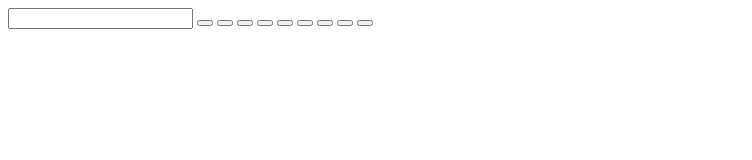
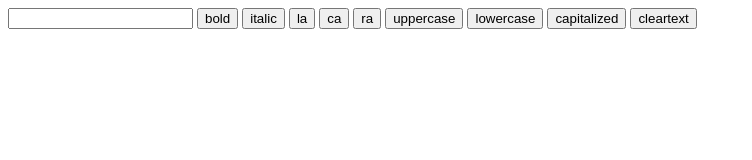
Before and after one commit to Jcain617/D10, a plain HTML site: page index.html in a window 1280 px wide. Shown: the whole page, without its empty margins (0-752 px from the left). Drawn offline with Linux system fonts and the light colour scheme.

Commit message:
updated buttons

```diff
--- a/index.html
+++ b/index.html
@@ -8,15 +8,15 @@
 <body>
     <div>
         <input>
-        <button type="button"></button>
-        <button type="button"></button>
-        <button type="button"></button>
-        <button type="button"></button>
-        <button type="button"></button>
-        <button type="button"></button>
-        <button type="button"></button>
-        <button type="button"></button>
-        <button type="button"></button>
+        <button onclick="document.getElementById('textarea1').style.fontWeight = 'bold'">bold</button>
+        <button italic>italic</button>
+        <button la>la</button>
+        <button ca>ca</button>
+        <button ra>ra</button>
+        <button uppercase>uppercase</button>
+        <button lowercase>lowercase</button>
+        <button capitalized>capitalized</button>
+        <button cleartext>cleartext</button>
     </div>
 </body>
 </html>
```
